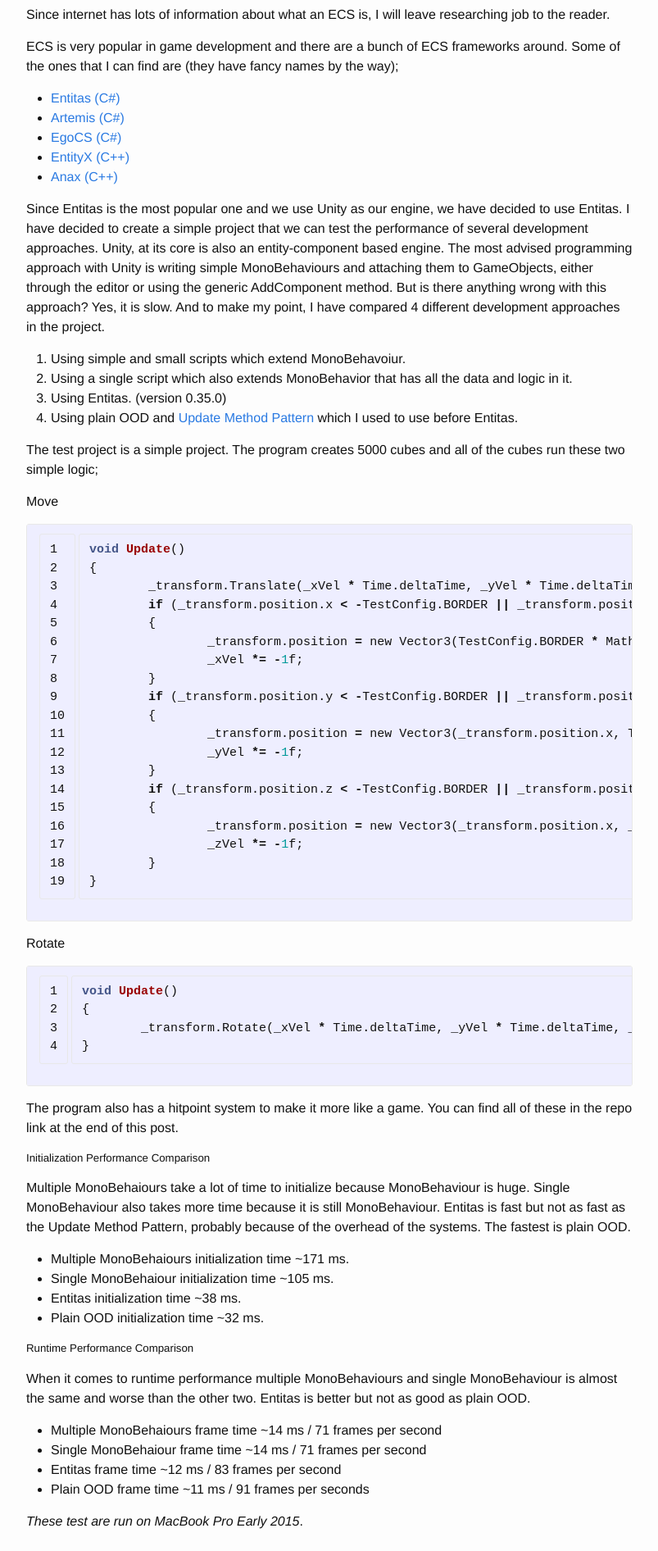
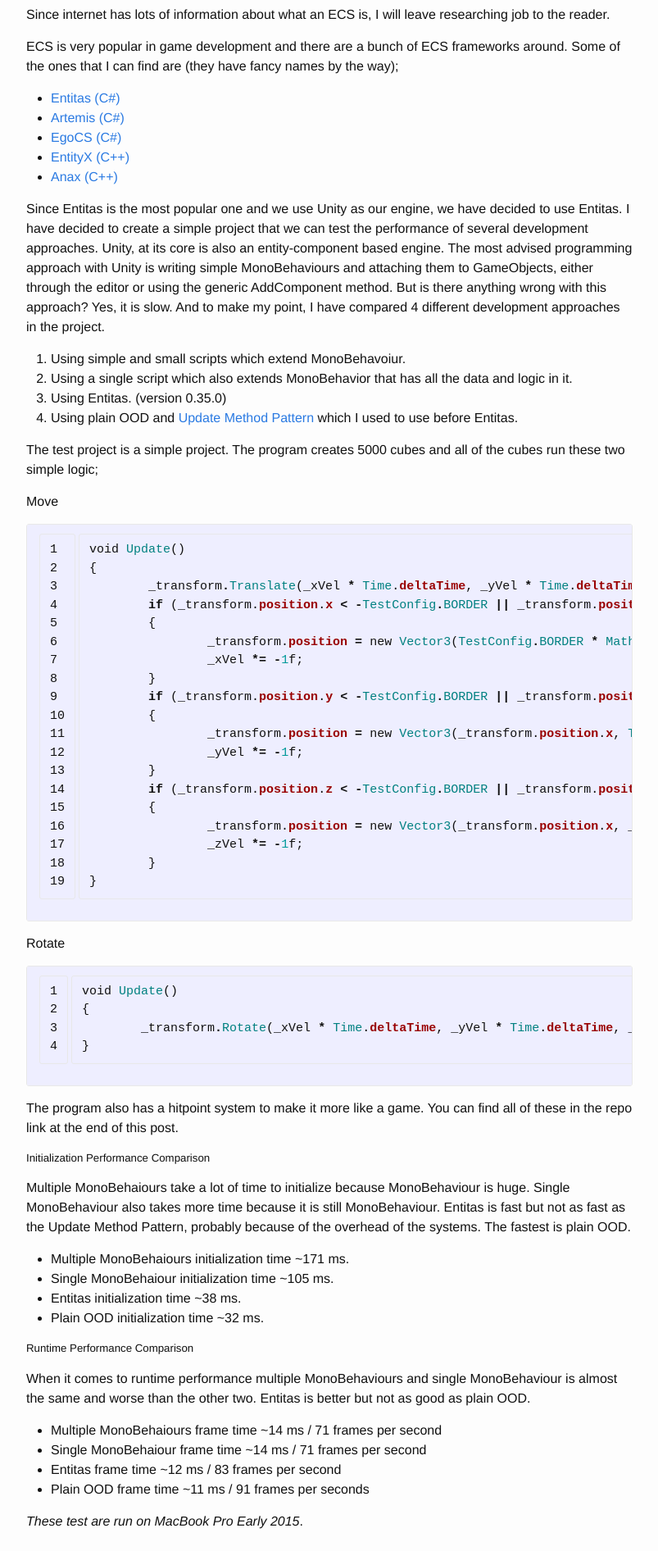
Before and after one commit to zehreken/zehreken.github.io, a Jekyll site: the page built from _posts/2016-09-25-update-date.markdown, in a window 1280 px wide. Shown: the part 536-2428 px from the top of the page at 82% size, without its empty margins (238-1041 px from the left). Built offline with Jekyll 4.4.1, drawn with Linux system fonts in a browser that asks for light colours.

Commit message:
Update 2016-09-25-update-date.markdown

```diff
--- a/_posts/2016-09-25-update-date.markdown
+++ b/_posts/2016-09-25-update-date.markdown
@@ -35,7 +35,7 @@
 The test project is a simple project. The program creates 5000 cubes and all of the cubes run these two simple logic;
 
 Move
-{% highlight c linenos %}
+{% highlight ruby linenos %}
 void Update()
 {
 	_transform.Translate(_xVel * Time.deltaTime, _yVel * Time.deltaTime, _zVel * Time.deltaTime, Space.World);
@@ -58,7 +58,7 @@
 {% endhighlight %}
 
 Rotate
-{% highlight c linenos %}
+{% highlight ruby linenos %}
 void Update()
 {
 	_transform.Rotate(_xVel * Time.deltaTime, _yVel * Time.deltaTime, _zVel * Time.deltaTime);
```
